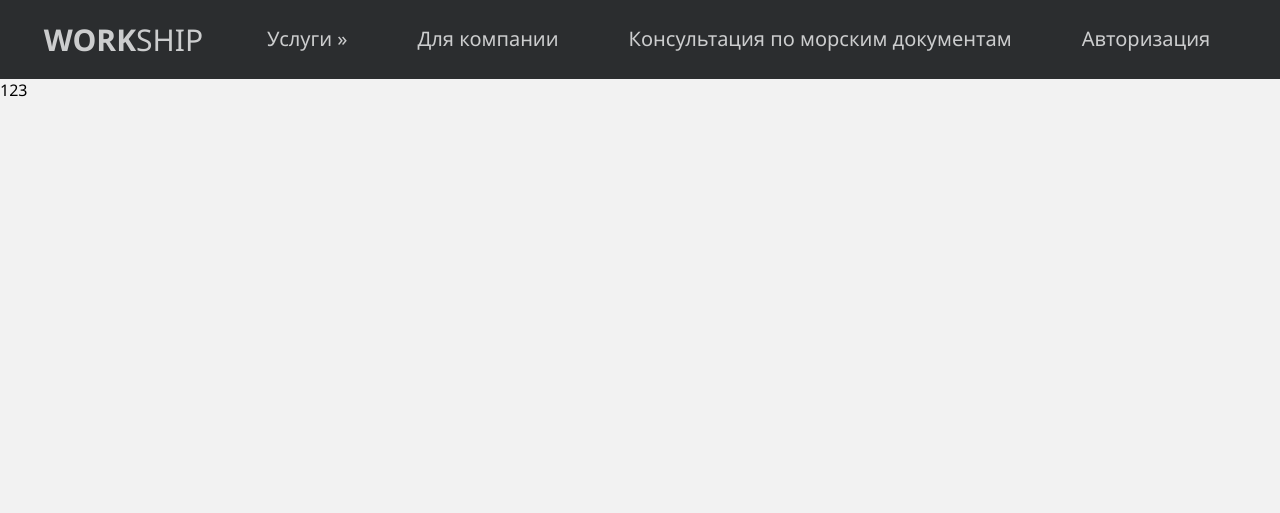
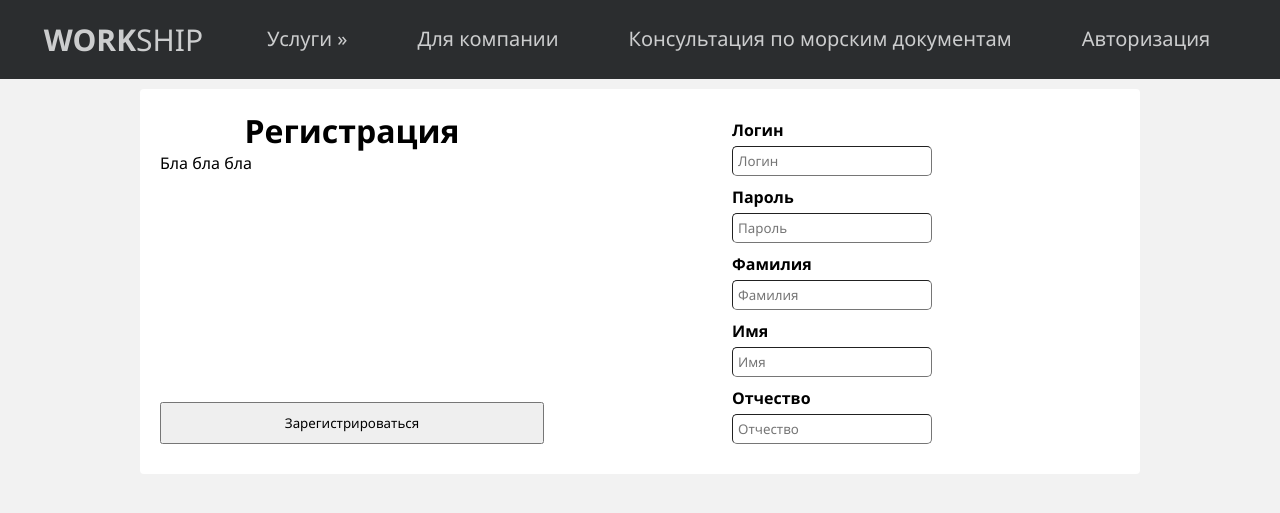
Before and after one commit to DmitryNechiporenko/workShip, a Django app: page /register/ in a window 1280 px wide. Shown: the top 513 px of the page. Run offline with Django 3.2, Linux system fonts and the light colour scheme.

Commit message:
add registration view

```diff
--- a/workShip/main/static/main/style/css/style.css
+++ b/workShip/main/static/main/style/css/style.css
@@ -309,6 +309,60 @@ body {
   height: auto;
 }
 
+.registration {
+  display: block;
+  width: 1000px;
+  background: #fff;
+  margin: 10px auto;
+  padding: 20px;
+  -webkit-border-radius: 4px;
+          border-radius: 4px;
+}
+
+.registration__inner {
+  display: -webkit-box;
+  display: -webkit-flex;
+  display: -ms-flexbox;
+  display: flex;
+}
+
+.registration__text {
+  width: 40%;
+  position: relative;
+}
+
+.registration__text h1 {
+  text-align: center;
+}
+
+.registration__text button {
+  position: absolute;
+  padding: 10px;
+  bottom: 10px;
+  left: 0;
+  right: 0;
+}
+
+.registration__fields {
+  width: 60%;
+}
+
+.registration__fields .registration__field {
+  display: block;
+  margin: 10px auto;
+  width: 200px;
+}
+
+.registration__fields .registration__field input {
+  display: block;
+  width: 100%;
+  padding: 5px;
+  -webkit-border-radius: 5px;
+          border-radius: 5px;
+  border-width: 1px;
+  margin-top: 5px;
+}
+
 .documents__container {
   display: -webkit-box;
   display: -webkit-flex;
@@ -422,4 +476,3 @@ body {
   width: 100%;
   height: 100%;
 }
-/*# sourceMappingURL=style.css.map */
--- a/workShip/main/static/main/style/scss/style.scss
+++ b/workShip/main/static/main/style/scss/style.scss
@@ -250,6 +250,57 @@ body {
   }
 }
 
+//REGISTRATION
+.registration {
+  display: block;
+  width: 1000px;
+  background: #fff;
+  margin: 10px auto;
+  padding: 20px;
+  border-radius: 4px;
+
+  &__inner {
+    display: flex;
+  }
+
+
+  &__text {
+    width: 40%;
+    position: relative;
+    h1 {
+      text-align: center;
+    }
+
+    button {
+      position: absolute;
+      padding: 10px;
+      bottom: 10px;
+      left: 0;
+      right: 0;
+    }
+  }
+
+  &__fields {
+    width: 60%;
+
+    .registration__field {
+      display: block;
+      margin: 10px auto;
+      width: 200px;
+
+      input {
+        display: block;
+        width: 100%;
+        padding: 5px;
+        border-radius: 5px;
+        border-width: 1px;
+        margin-top: 5px;
+      }
+    }
+  }
+}
+
+
 // DOCUMENTS
 .documents__container {
   display: flex;
--- a/workShip/main/templates/main/register.html
+++ b/workShip/main/templates/main/register.html
@@ -6,10 +6,43 @@
 
 {% block content %}
 <main>
-123
       <div class="wrapper">
-
+        <div class="registration">
+            <div class="registration__inner">
+                <div class="registration__text">
+                    <h1>
+                        Регистрация
+                    </h1>
+                    <p>
+                        Бла бла бла
+                    </p>
+                    <button>Зарегистрироваться</button>
+                </div>
+                <div class="registration__fields">
+                    <div class="registration__field">
+                        <label for="login"><b>Логин</b></label>
+                        <input type="text" placeholder="Логин" name="login" id="login" required>
+                    </div>
+                    <div class="registration__field">
+                        <label for="password"><b>Пароль</b></label>
+                        <input type="password" placeholder="Пароль" name="password" id="password" required>
+                    </div>
+                    <div class="registration__field">
+                        <label for="surname"><b>Фамилия</b></label>
+                        <input type="text" placeholder="Фамилия" name="surname" id="surname" required>
+                    </div>
+                    <div class="registration__field">
+                        <label for="name"><b>Имя</b></label>
+                        <input type="text" placeholder="Имя" name="name" id="name" required>
+                    </div>
+                    <div class="registration__field">
+                        <label for="patronymic"><b>Отчество</b></label>
+                        <input type="text" placeholder="Отчество" name="patronymic" id="patronymic" required>
+                    </div>
+                </div>
+            </div>
+        </div>
       </div>
-    </main>
+</main>
 
 {% endblock %}
--- a/верстка/style/css/style.css
+++ b/верстка/style/css/style.css
@@ -228,4 +228,3 @@ body {
   font-size: 30px;
   color: #fff;
 }
-/*# sourceMappingURL=style.css.map */
```
Also changed, not shown: workShip/db.sqlite3, workShip/main/static/main/style/css/style.min.css, верстка/style/css/style.min.css.
